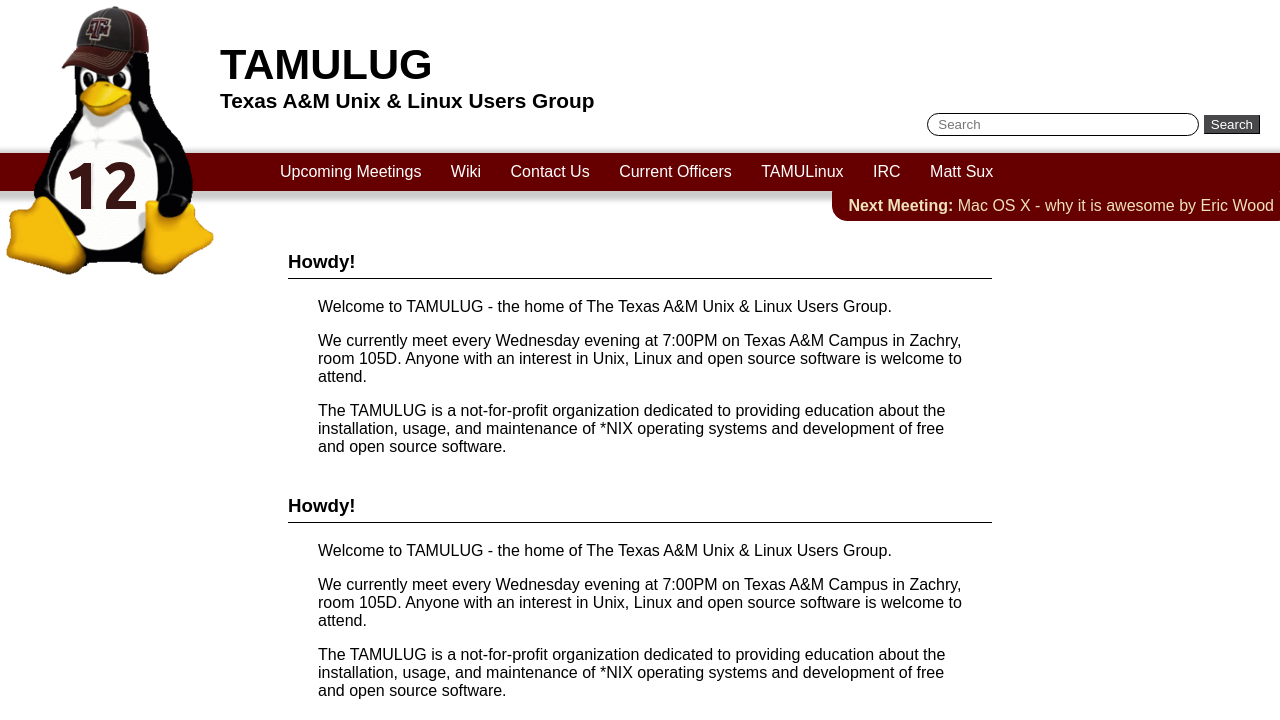
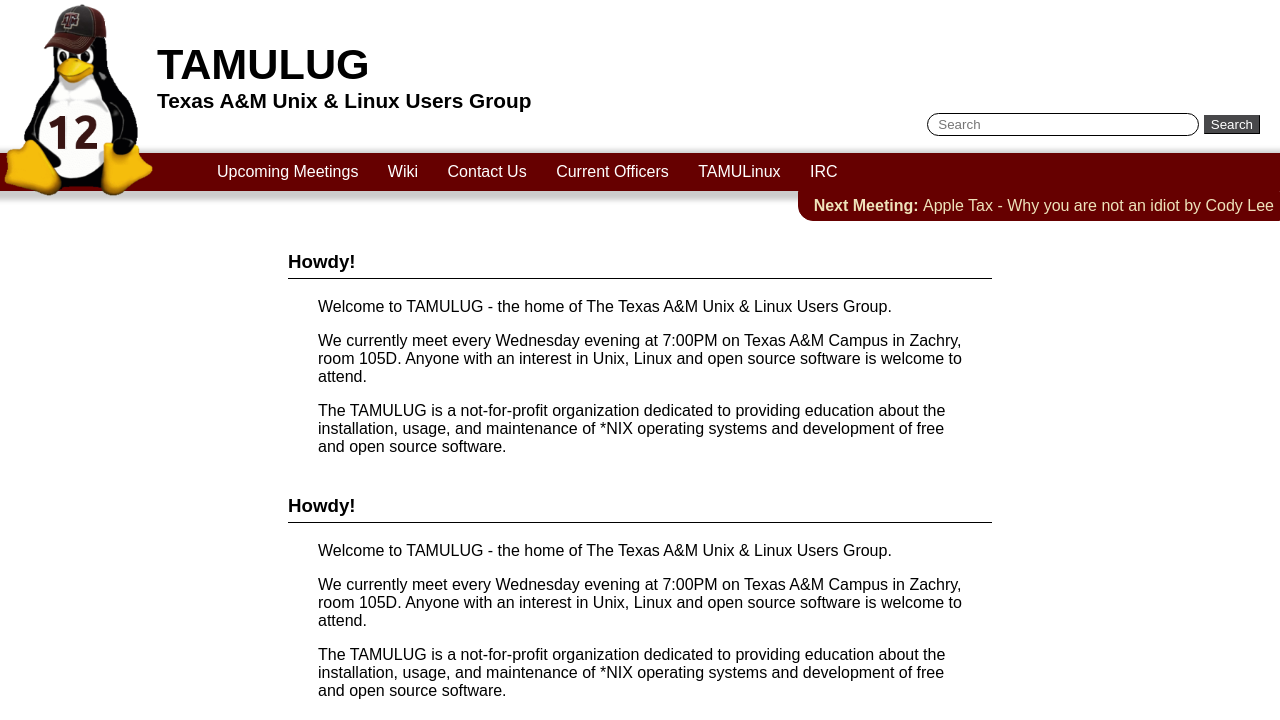
Before and after one commit to platinummonkey/TAMULUG-Website, a Python web app: template tamulug/templates/index.html in a window 1280 px wide. Shown: the top 720 px of the page. Run offline with Jinja, Linux system fonts and the light colour scheme; the template is opened without the code that fills it, so the values that code supplies are empty.

Commit message:
macs are ghey

```diff
--- a/tamulug/templates/index.html
+++ b/tamulug/templates/index.html
@@ -1,11 +1,11 @@
 <html>
   <head>
     <title>TAMULUG - Texas A&amp;M Unix &amp; Linux Users Group</title>
-    <link href="../../media/css/style.css" rel="stylesheet" type="text/css" />
+    <link href="/media/css/style.css" rel="stylesheet" type="text/css" />
   </head>
   <body>
     <div id="title">
-      <img src="../../media/site_images/tux.png" alt="TAMULUG" />
+      <img src="/media/site_images/tux.png" alt="TAMULUG" width="157" height="200" />
       <h1>TAMULUG</h1>
       <h2>Texas A&amp;M Unix &amp; Linux Users Group</h2>
       <form action="http://www.google.com/search" accept-charset="UTF-8" method="get">
@@ -21,12 +21,11 @@
         <li><a href="#">Current Officers</a></li>
         <li><a href="#">TAMULinux</a></li>
         <li><a href="#">IRC</a></li>
-        <li><a href="#">Matt Sux</a></li>
       </ul>
     </div>
     <div id="upcoming">
       <span class="next-meeting">Next Meeting: </span>
-      Mac OS X - why it is awesome by Eric Wood
+      Apple Tax - Why you are not an idiot by Cody Lee
     </div>
     <div id="content">
       <div class="content-box">
```
